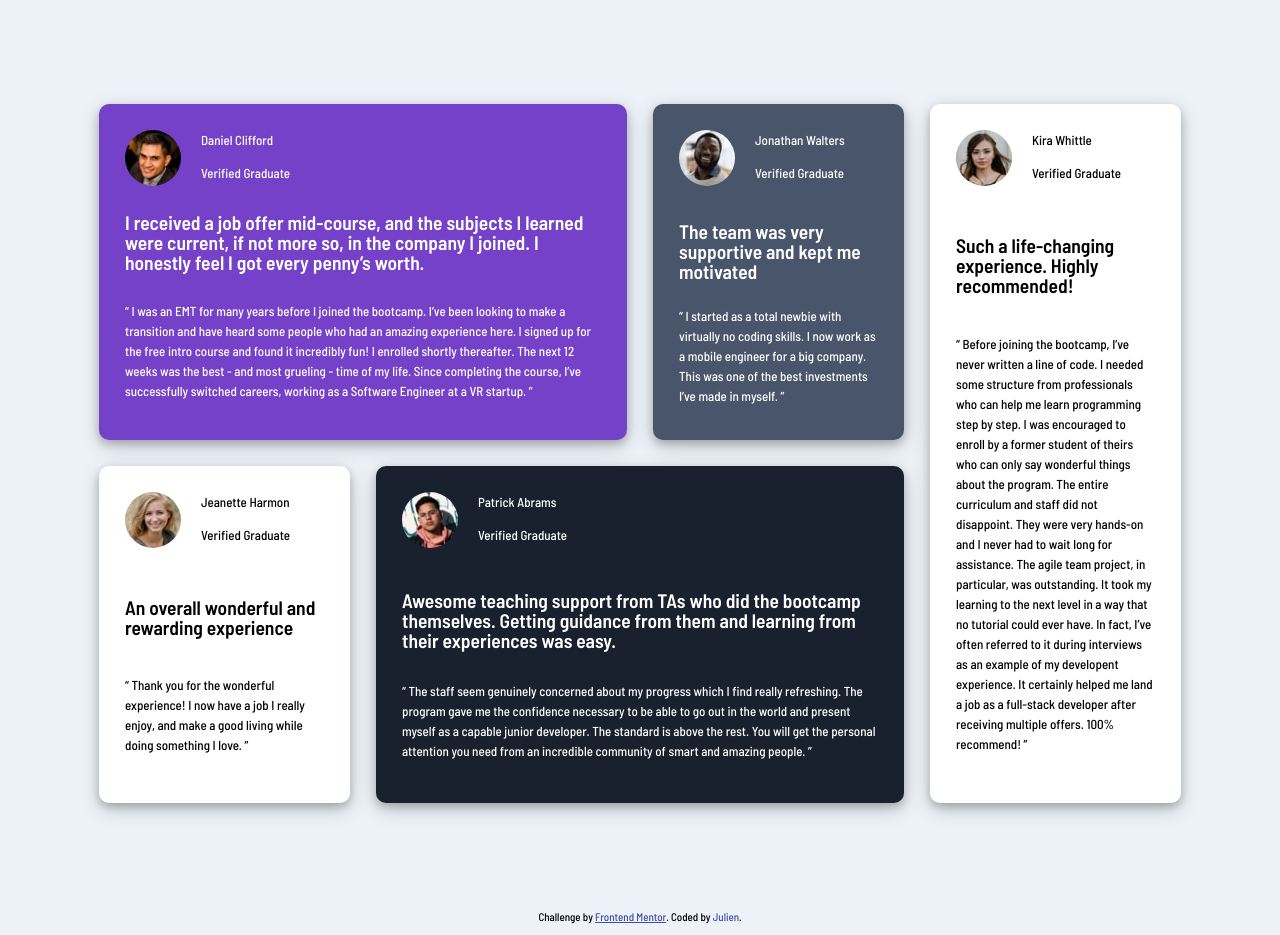
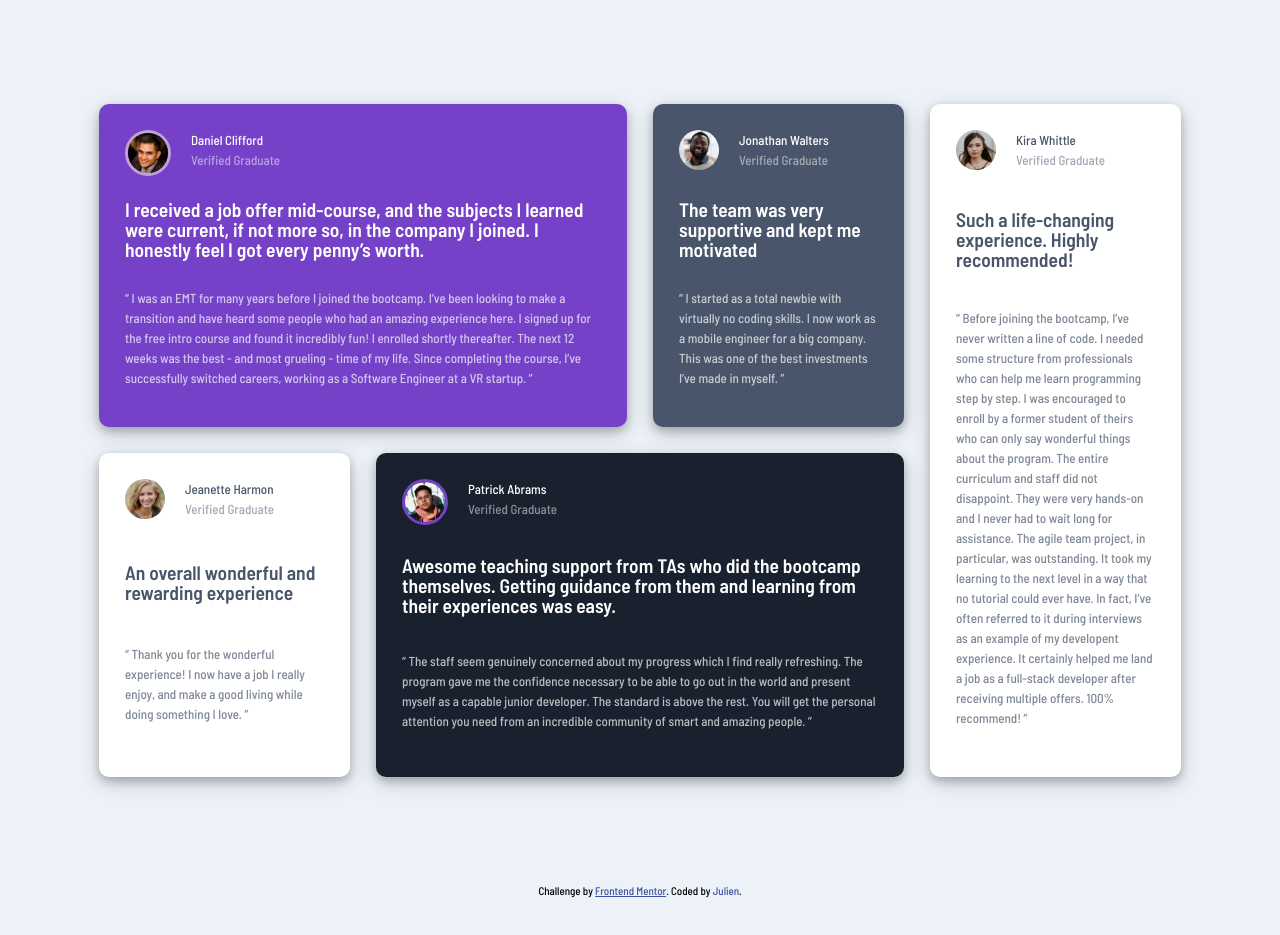
Before and after one commit to KPq66dw8L/testimonials-grid-section, a plain HTML site: page index.html in a window 1280 px wide. After the commit the page ends 909 px from the top, so only its background shows below. Drawn offline with Linux system fonts and the light colour scheme.

Commit message:
version definitive, comportement qd resize à revoir tho

```diff
--- a/css/styles.css
+++ b/css/styles.css
@@ -10,6 +10,7 @@ html {
 img {
     border-radius: 50%;
     margin-right: 20px;
+    width: 40px;
 }
 
 .grid {
@@ -24,64 +25,47 @@ img {
     padding: 2rem;
     border-radius: 10px;
     box-shadow: 0 4px 8px 0 rgba(0, 0, 0, 0.2), 0 6px 20px 0 rgba(0, 0, 0, 0.19);
-
     display: flex;
     align-items: flex-start;
     flex-wrap: wrap;
-
-    /* display: grid;
-    grid-template-rows: repeat(3, 20%);
-    grid-template-columns: 70px 1fr; */
 }
 
 .testimonial .truc2 p:first-child {
     margin-top: 0;
+    margin-bottom: 0;
+}
+.testimonial .truc2 p:last-child {
+    margin-top: 0;
+    opacity: 0.5;;
 }
 
-/*
-.truc {
-    display: grid;
-
+.testimonial p:last-child {
+    opacity: 0.7;
 }
-
-.truc2 {
-    display: grid;
-    grid-row-start: 1;
-    grid-column: 2/4;
-
-} */
-
-/* .description {
-    grid-row-start: 2;
-    grid-column: 1/3;
-}
-
-.review {
-    grid-row-start: 3;
-    grid-column: 1/3;
-} */
 
 .daniel {
     background-color: hsl(263, 55%, 52%);
     grid-row-start: 1;
     grid-column: 1/3;
-    color: white;
+    color: hsl(0, 0%, 100%);
 }
 .jonathan {
     background-color: hsl(217, 19%, 35%);
-    color: white;
+    color: hsl(0, 0%, 100%);
 }
 .jeanette {
-    background-color: white;
+    background-color: hsl(0, 0%, 100%);
+    color: hsl(217, 19%, 35%);
 }
 .patrick {
     background-color: hsl(219, 29%, 14%);
     grid-column: 2/4;
     grid-row-start: 2;
-    color: white;
+    color: hsl(0, 0%, 100%);
 }
 .kira {
-    background-color: white;
+    background-color: hsl(0, 0%, 100%);
+    color: hsl(217, 19%, 35%);
     grid-column-start: 4;
     grid-row: 1/3;
 }
--- a/index.html
+++ b/index.html
@@ -22,7 +22,7 @@
 
     <div class="testimonial daniel">
 
-        <img src="images/image-daniel.jpg" alt="">
+        <img src="images/image-daniel.jpg" style="border: solid; color: #c1a1d3;">
         <div class="truc2">
           <p>Daniel Clifford</p>
           <p>Verified Graduate</p>
@@ -41,7 +41,7 @@
     </div>
 
     <div class="testimonial jonathan">
-      <img src="images/image-jonathan.jpg" alt="">
+      <img src="images/image-jonathan.jpg">
       <div class="truc2">
       <p>Jonathan Walters</p>
       <p>Verified Graduate</p>
@@ -49,12 +49,12 @@
       <h2>
       The team was very supportive and kept me motivated
       </h2>
-      “ I started as a total newbie with virtually no coding skills. I now work as a mobile engineer
-      for a big company. This was one of the best investments I’ve made in myself. ”
+      <p>“ I started as a total newbie with virtually no coding skills. I now work as a mobile engineer
+        for a big company. This was one of the best investments I’ve made in myself. ”</p>
     </div>
 
     <div class="testimonial kira">
-      <img src="images/image-kira.jpg" alt="">
+      <img src="images/image-kira.jpg">
       <div class="truc2">
       <p>Kira Whittle</p>
       <p>Verified Graduate</p>
@@ -62,18 +62,18 @@
       <h2>
       Such a life-changing experience. Highly recommended!
       </h2>
-      “ Before joining the bootcamp, I’ve never written a line of code. I needed some structure from
+      <p>“ Before joining the bootcamp, I’ve never written a line of code. I needed some structure from
         professionals who can help me learn programming step by step. I was encouraged to enroll by a former
         student of theirs who can only say wonderful things about the program. The entire curriculum and staff
         did not disappoint. They were very hands-on and I never had to wait long for assistance. The agile team
         project, in particular, was outstanding. It took my learning to the next level in a way that no tutorial
         could ever have. In fact, I’ve often referred to it during interviews as an example of my developent
         experience. It certainly helped me land a job as a full-stack developer after receiving multiple offers.
-      100% recommend! ”
+        100% recommend! ”</p>
     </div>
 
     <div class="testimonial jeanette">
-      <img src="images/image-jeanette.jpg" alt="">
+      <img src="images/image-jeanette.jpg">
       <div class="truc2">
       <p>Jeanette Harmon</p>
       <p>Verified Graduate</p>
@@ -81,12 +81,12 @@
       <h2>
       An overall wonderful and rewarding experience
       </h2>
-      “ Thank you for the wonderful experience! I now have a job I really enjoy, and make a good living
-      while doing something I love. ”
+      <p>“ Thank you for the wonderful experience! I now have a job I really enjoy, and make a good living
+        while doing something I love. ”</p>
     </div>
 
     <div class="testimonial patrick">
-      <img src="images/image-patrick.jpg" alt="">
+      <img src="images/image-patrick.jpg" style="border: solid; color: hsl(263, 55%, 52%);">
       <div class="truc2">
       <p>Patrick Abrams</p>
       <p>Verified Graduate</p>
@@ -95,10 +95,10 @@
       Awesome teaching support from TAs who did the bootcamp themselves. Getting guidance from them and
       learning from their experiences was easy.
       </h2>
-      “ The staff seem genuinely concerned about my progress which I find really refreshing. The program
+      <p>“ The staff seem genuinely concerned about my progress which I find really refreshing. The program
         gave me the confidence necessary to be able to go out in the world and present myself as a capable
         junior developer. The standard is above the rest. You will get the personal attention you need from
-      an incredible community of smart and amazing people. ”
+        an incredible community of smart and amazing people. ”</p>
     </div >
   </div>
 
```
Lines whose indentation alone changed are shown as unchanged.
